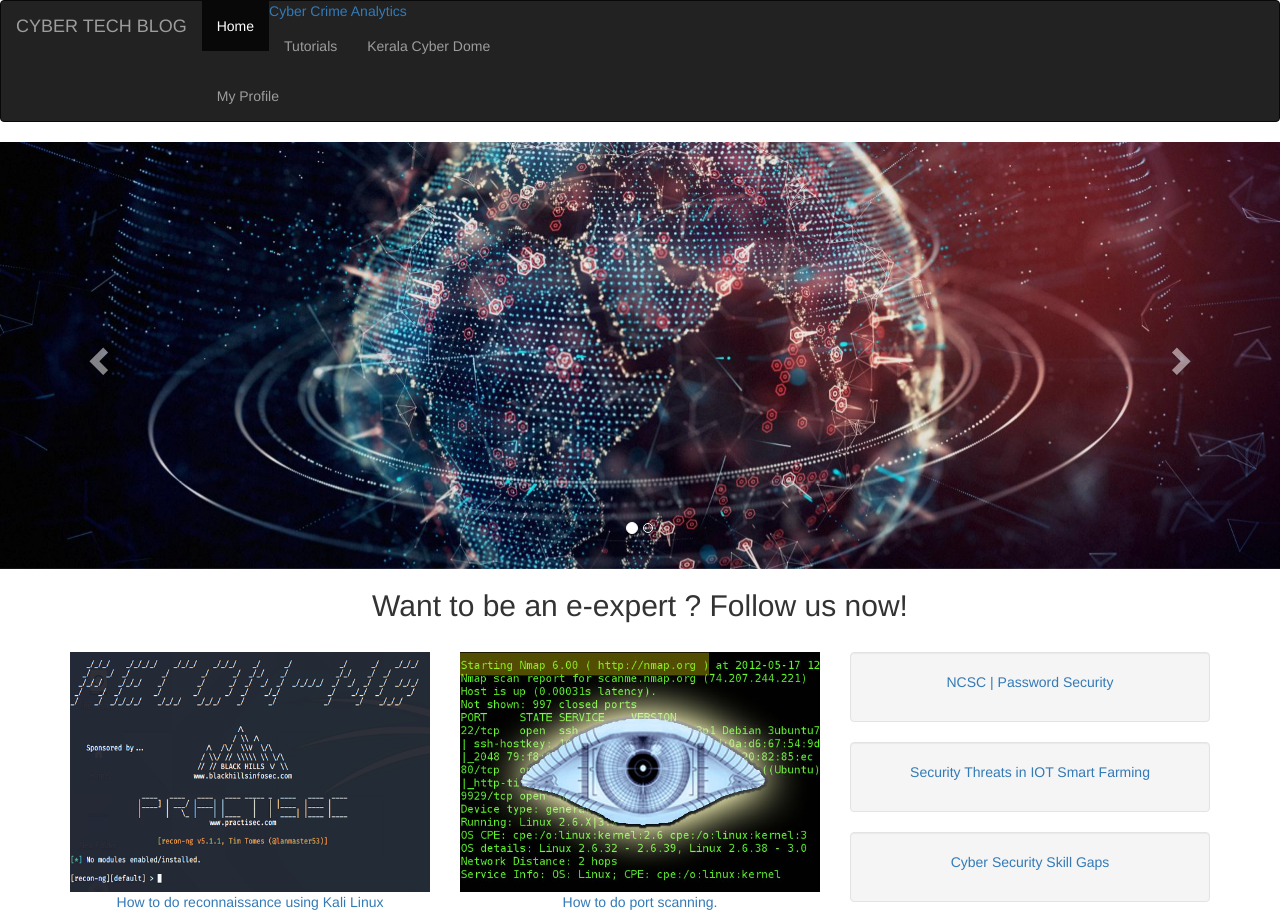
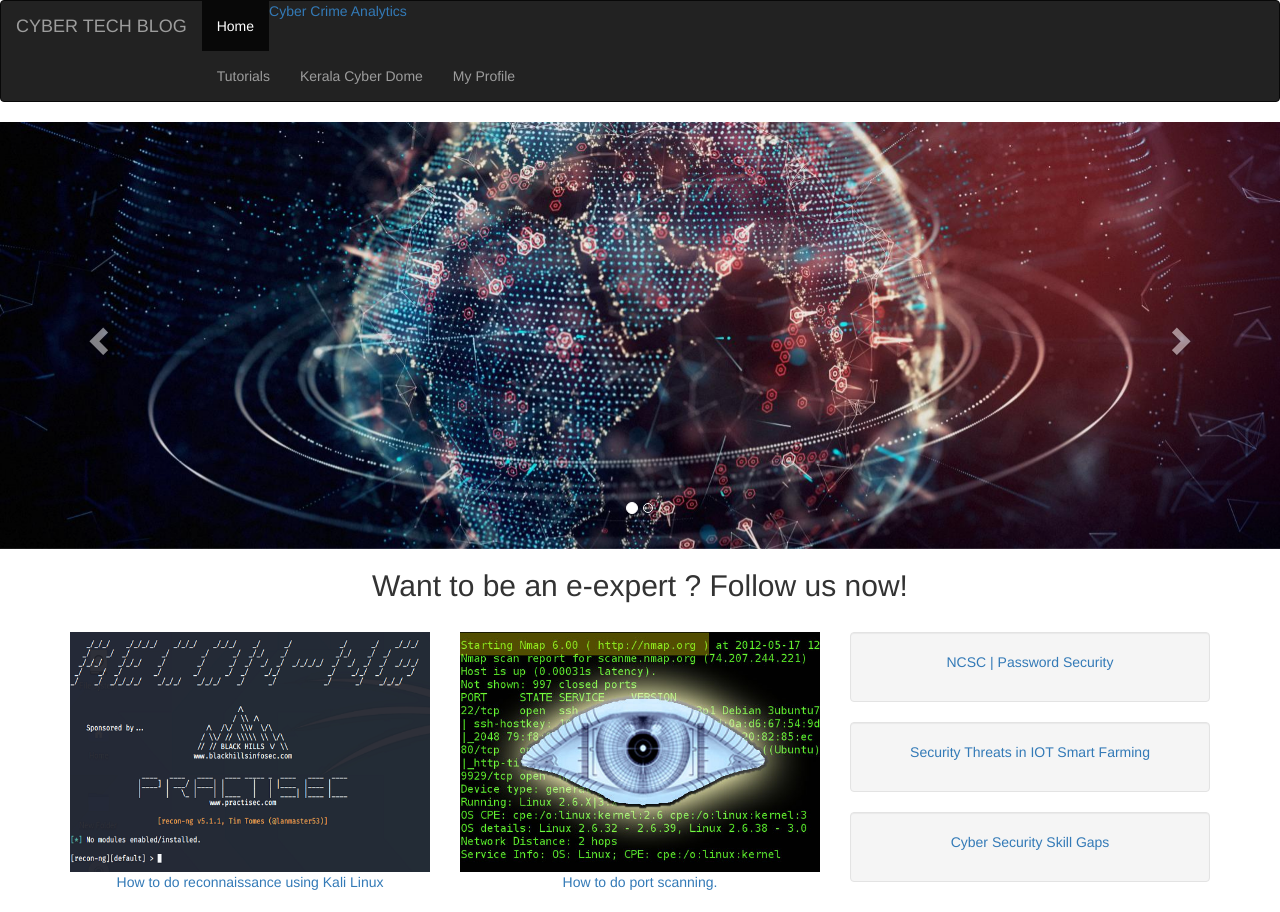
Before and after one commit to mountainrover/Cyber_Tech_Blog, a plain HTML site: page docs/index.html in a window 1280 px wide. Shown: the top 912 px of the page. Drawn offline with nearby package versions, Linux system fonts and the light colour scheme.

Commit message:
Update index.html

```diff
--- a/docs/index.html
+++ b/docs/index.html
@@ -35,7 +35,7 @@
     <div class="collapse navbar-collapse" id="myNavbar">
       <ul class="nav navbar-nav">
         <li class="active"><a href="#">Home</a></li>
-        <ul>
+        <ul class="nav navbar-nav>
          <li><a href="analytics.html" target="_blank">Cyber Crime Analytics</a></li>
         </ul>
         <li><a href="https://github.com/mountainrover/Cyber_Security" target="_blank">Tutorials</a></li>
```
